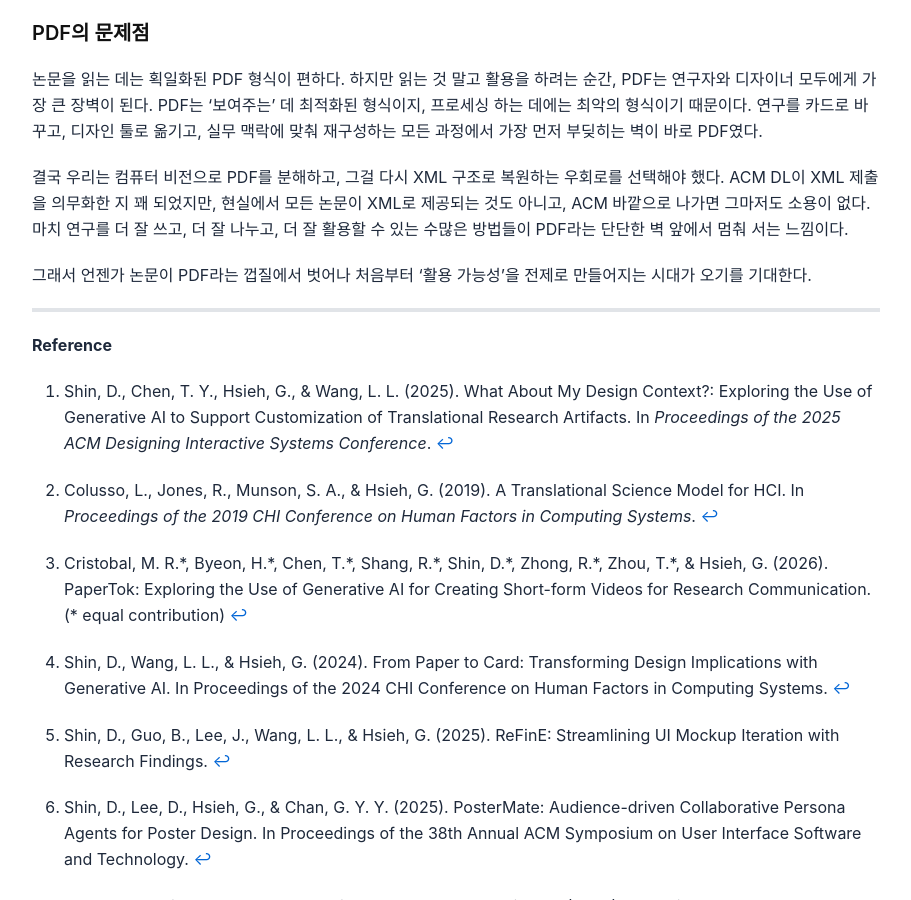
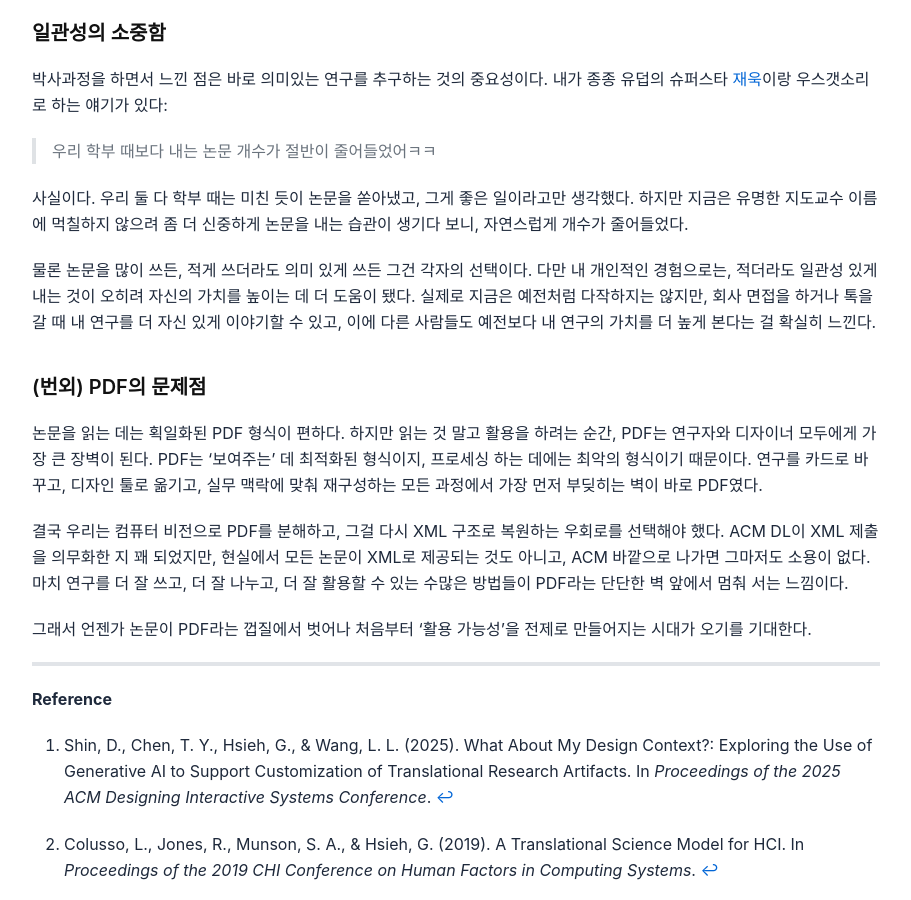
Before and after one commit to donghoon-io/blog, a Jekyll site: the page built from _posts/2025-11-21-translational-science.md, in a window 1280 px wide and 900 px high, scrolled down 5783 px. Shown: the whole window, without its empty margins (184-1095 px from the left). Built offline with Jekyll 4.4.1, drawn with Linux system fonts in a browser that asks for light colours; nearby versions of some CDN libraries; some of the changed text lies outside the part shown.

Commit message:
Update 2025-11-21-translational-science.md

```diff
--- a/_posts/2025-11-21-translational-science.md
+++ b/_posts/2025-11-21-translational-science.md
@@ -122,8 +122,19 @@ Colusso *et al.*이 제시했듯, 이론은 디자인 실무에서 새롭게 태
 
 > **교수**: 너는 LLM 연구자가 아니야. 너는 10년 전에도 crowdsourcing 연구자가 아니었을꺼야. 너는 translational science 연구자야. 무슨 말인지 알겠어?
 
+### 일관성의 소중함
 
-### PDF의 문제점
+박사과정을 하면서 느낀 점은 바로 의미있는 연구를 추구하는 것의 중요성이다. 내가 종종 유덥의 슈퍼스타 [재욱](https://jaewook-lee.com/)이랑 우스갯소리로 하는 얘기가 있다:
+
+> 우리 학부 때보다 내는 논문 개수가 절반이 줄어들었어ㅋㅋ
+
+사실이다. 우리 둘 다 학부 때는 미친 듯이 논문을 쏟아냈고, 그게 좋은 일이라고만 생각했다. 하지만 지금은 유명한 지도교수 이름에 먹칠하지 않으려 좀 더 신중하게 논문을 내는 습관이 생기다 보니, 자연스럽게 개수가 줄어들었다.
+
+물론 논문을 많이 쓰든, 적게 쓰더라도 의미 있게 쓰든 그건 각자의 선택이다. 다만 내 개인적인 경험으로는, 적더라도 일관성 있게 내는 것이 오히려 자신의 가치를 높이는 데 더 도움이 됐다. 실제로 지금은 예전처럼 다작하지는 않지만, 회사 면접을 하거나 톡을 갈 때 내 연구를 더 자신 있게 이야기할 수 있고, 이에 다른 사람들도 예전보다 내 연구의 가치를 더 높게 본다는 걸 확실히 느낀다.
+
+
+
+### (번외) PDF의 문제점
 
 논문을 읽는 데는 획일화된 PDF 형식이 편하다. 하지만 읽는 것 말고 활용을 하려는 순간, PDF는 연구자와 디자이너 모두에게 가장 큰 장벽이 된다. PDF는 ‘보여주는’ 데 최적화된 형식이지, 프로세싱 하는 데에는 최악의 형식이기 때문이다. 연구를 카드로 바꾸고, 디자인 툴로 옮기고, 실무 맥락에 맞춰 재구성하는 모든 과정에서 가장 먼저 부딪히는 벽이 바로 PDF였다.
 
@@ -140,10 +151,10 @@ Colusso *et al.*이 제시했듯, 이론은 디자인 실무에서 새롭게 태
 
 [^3]: Cristobal, M. R.\*, Byeon, H.\*, Chen, T.\*, Shang, R.\*, Shin, D.\*, Zhong, R.\*, Zhou, T.\*, & Hsieh, G. (2026). PaperTok: Exploring the Use of Generative AI for Creating Short-form Videos for Research Communication. (\* equal contribution)
 
-[^4]: Shin, D., Wang, L. L., & Hsieh, G. (2024). From Paper to Card: Transforming Design Implications with Generative AI. In Proceedings of the 2024 CHI Conference on Human Factors in Computing Systems.
+[^4]: Shin, D., Wang, L. L., & Hsieh, G. (2024). From Paper to Card: Transforming Design Implications with Generative AI. In *Proceedings of the 2024 CHI Conference on Human Factors in Computing Systems*.
 
 [^5]: Shin, D., Guo, B., Lee, J., Wang, L. L., & Hsieh, G. (2025). ReFinE: Streamlining UI Mockup Iteration with Research Findings.
 
-[^6]: Shin, D., Lee, D., Hsieh, G., & Chan, G. Y. Y. (2025). PosterMate: Audience-driven Collaborative Persona Agents for Poster Design. In Proceedings of the 38th Annual ACM Symposium on User Interface Software and Technology.
+[^6]: Shin, D., Lee, D., Hsieh, G., & Chan, G. Y. Y. (2025). PosterMate: Audience-driven Collaborative Persona Agents for Poster Design. In *Proceedings of the 38th Annual ACM Symposium on User Interface Software and Technology*.
 
-[^7]: Zhong, R.\*, Shin, D.\*, Meza, R., Klasnja, P., Colusso, L., & Hsieh, G. (2024). AI-Assisted Causal Pathway Diagram for Human-Centered Design. In Proceedings of the 2024 CHI Conference on Human Factors in Computing Systems. (\* equal contribution)
+[^7]: Zhong, R.\*, Shin, D.\*, Meza, R., Klasnja, P., Colusso, L., & Hsieh, G. (2024). AI-Assisted Causal Pathway Diagram for Human-Centered Design. In *Proceedings of the 2024 CHI Conference on Human Factors in Computing Systems*. (\* equal contribution)
```
Also changed, not shown: other parts of _posts/2025-11-21-translational-science.md (+1 -1 lines).
